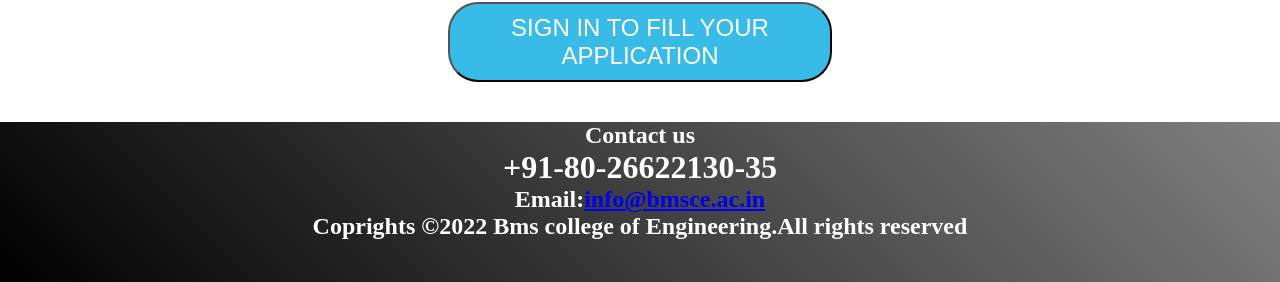
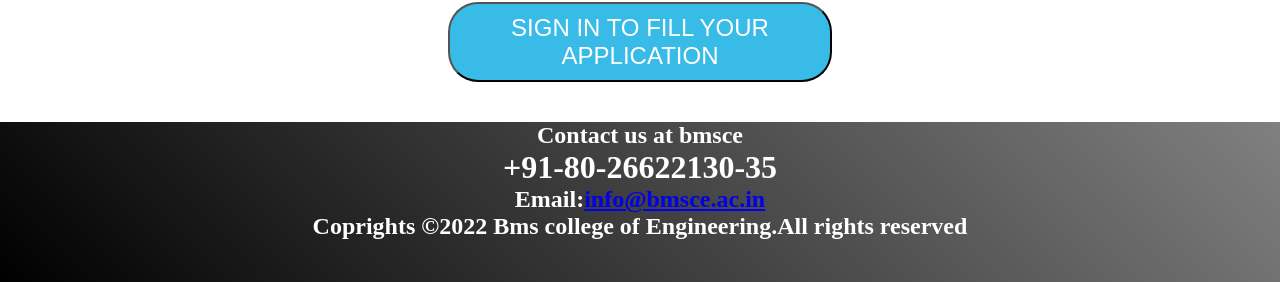
Before and after one commit to Imrancr7/DEVOPS_FINAL, a Django app: page / in a window 1280 px wide. Shown: the part 1665-1947 px from the top of the page. Run offline with Django 4.2, Linux system fonts and the light colour scheme.

Commit message:
minor changes in footer

```diff
--- a/applications/templates/applications/home.html
+++ b/applications/templates/applications/home.html
@@ -128,7 +128,7 @@
     <footer>
         <div>
             <div class="cu" id="footer">
-                <h2>Contact us</h2>
+                <h2>Contact us at bmsce</h2>
                 <h1>+91-80-26622130-35</h1>
         </div>
         <div class="email">
```
